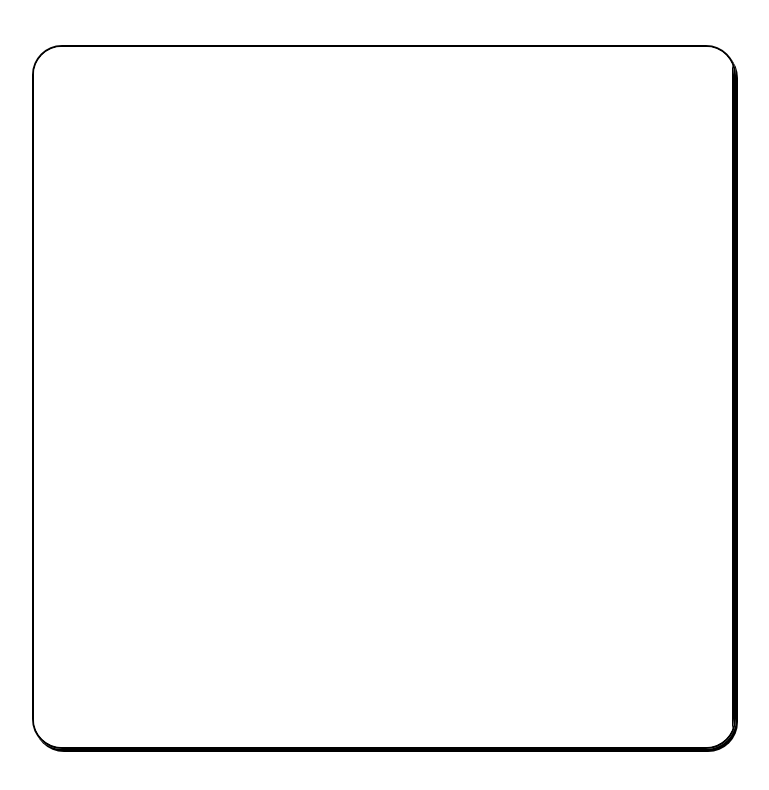
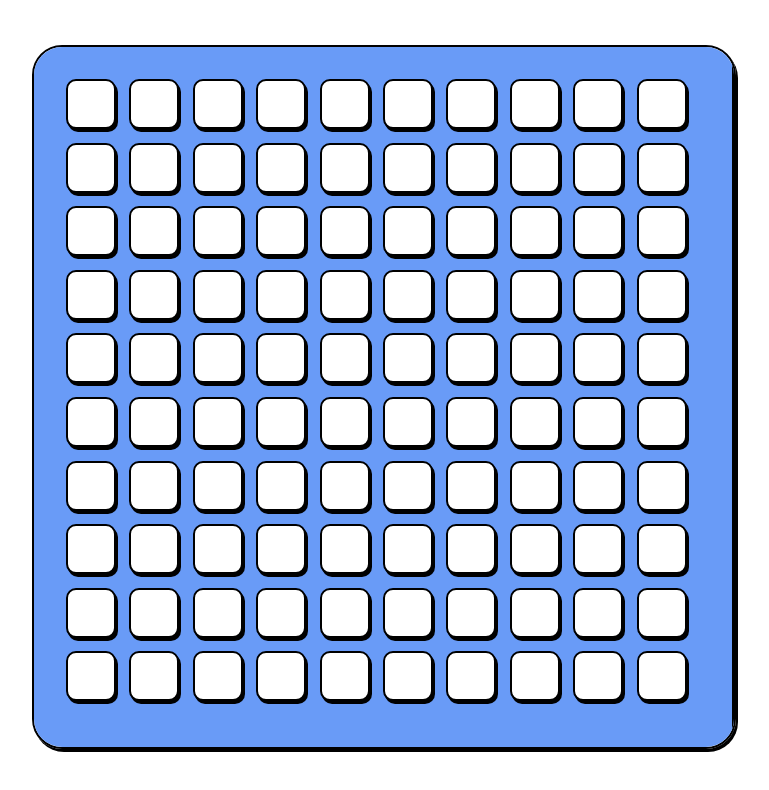
Before and after one commit to lidor-cohen/battleships, a website built with webpack: page src/index.html in a window 1280 px wide. Shown: the part 116-906 px from the top of the page, without its empty margins (256-1025 px from the left). Built offline with nearby package versions, Linux system fonts and the light colour scheme.

Commit message:
add: a grid for the player board with interactive UI

```diff
--- a/src/index.html
+++ b/src/index.html
@@ -14,7 +14,7 @@
   </header>
 
   <main>
-    <div class="content-wrapper board"></div>
+    <div id="playerBoard" class="content-wrapper board"></div>
     <div class="content-wrapper side">
       <h2>In a nutshell...</h2>
       <div class="nutshell-item">
--- a/src/index.js
+++ b/src/index.js
@@ -1 +1,5 @@
+import Player from "./js/objects/Player";
 import "./js/style-loader";
+
+const player = new Player(document.getElementById("playerBoard"));
+// const enemy = new Player();
--- a/src/js/objects/Gameboard.js
+++ b/src/js/objects/Gameboard.js
@@ -31,4 +31,4 @@ class Gameboard {
   allShipsSunk = () => this.ships.every((item) => item.isSunk());
 }
 
-module.exports = Gameboard;
+export default Gameboard;
--- a/src/js/objects/Player.js
+++ b/src/js/objects/Player.js
@@ -1,9 +1,33 @@
 import Gameboard from "./Gameboard";
 
 class Player {
-  constructor() {
+  constructor(board) {
+    this.boardElement = board;
     this.gameboard = new Gameboard();
+    this.#initBoard();
   }
+
+  #initBoard() {
+    this.boardElement.style.display = "grid";
+    this.boardElement.style.gridTemplateColumns = `repeat(${this.gameboard.board.length}, 1fr)`;
+    this.boardElement.style.gridTemplateRows = `repeat(${this.gameboard.board.length}, 1fr)`;
+
+    for (let i = 0; i < this.gameboard.board.length; i++) {
+      for (let j = 0; j < this.gameboard.board[i].length; j++) {
+        const cell = document.createElement("button");
+        cell.classList.add("ship-part");
+        cell.classList.add("clickableShipPart");
+        cell.style.cursor = "pointer";
+
+        const cellContent = document.createElement("h1");
+        cellContent.textContent = this.gameboard.board[i][j];
+
+        this.boardElement.appendChild(cell);
+      }
+    }
+  }
+
+  updateBoard() {}
 }
 
-module.exports = Player;
+export default Player;
--- a/src/js/objects/Ship.js
+++ b/src/js/objects/Ship.js
@@ -18,4 +18,4 @@ class Ship {
   sink = () => (this.sunk = true);
 }
 
-module.exports = Ship;
+export default Ship;
--- a/src/styles/board.scss
+++ b/src/styles/board.scss
@@ -1,3 +1,5 @@
+@import "./main.scss";
+
 .content-wrapper {
   background-color: white;
   overflow: hidden;
@@ -18,6 +20,7 @@ main {
     aspect-ratio: 1 / 1;
     grid-row: span 2;
     border-right: 2px solid black;
+    background-color: $player-color;
   }
   .side:nth-child(2) {
     border-bottom: 2px solid black;
--- a/src/styles/main.scss
+++ b/src/styles/main.scss
@@ -49,4 +49,8 @@ h2 {
     box-shadow: none;
     transform: translate(1%, 3%);
   }
+
+  &:active {
+    box-shadow: inset 2px 2px 5px #0000006e;
+  }
 }
--- a/src/styles/ship-parts.scss
+++ b/src/styles/ship-parts.scss
@@ -12,6 +12,17 @@
 
   background-color: white;
   position: relative;
+}
+
+.clickableShipPart {
+  &:hover {
+    box-shadow: none;
+    transform: translate(1%, 3%);
+  }
+
+  &:active {
+    box-shadow: inset 2px 2px 5px #0000006e;
+  }
 }
 
 .ship-parts-demo {
```
Also changed, not shown: src/js/board.js (added).
